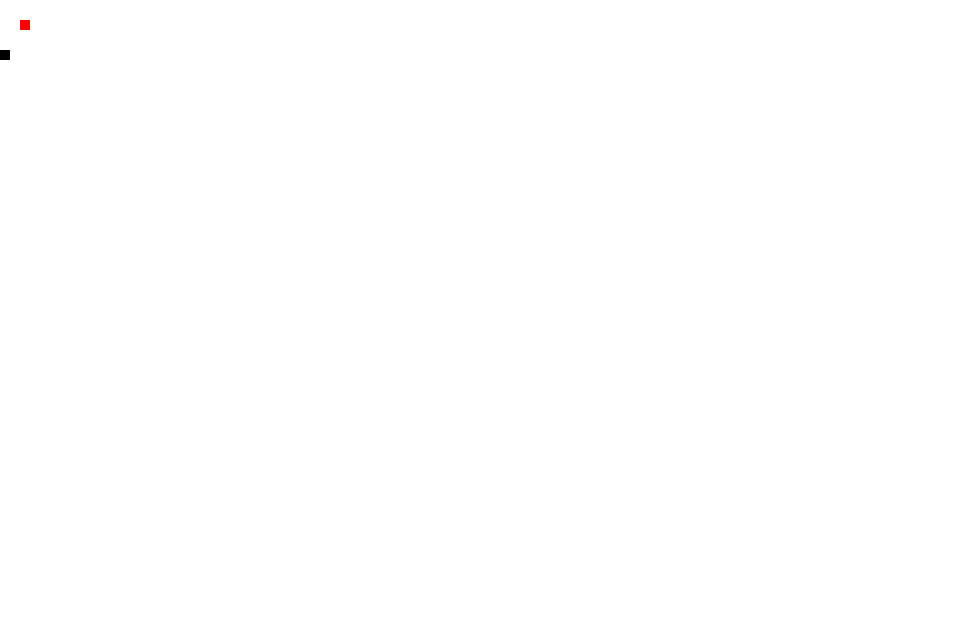
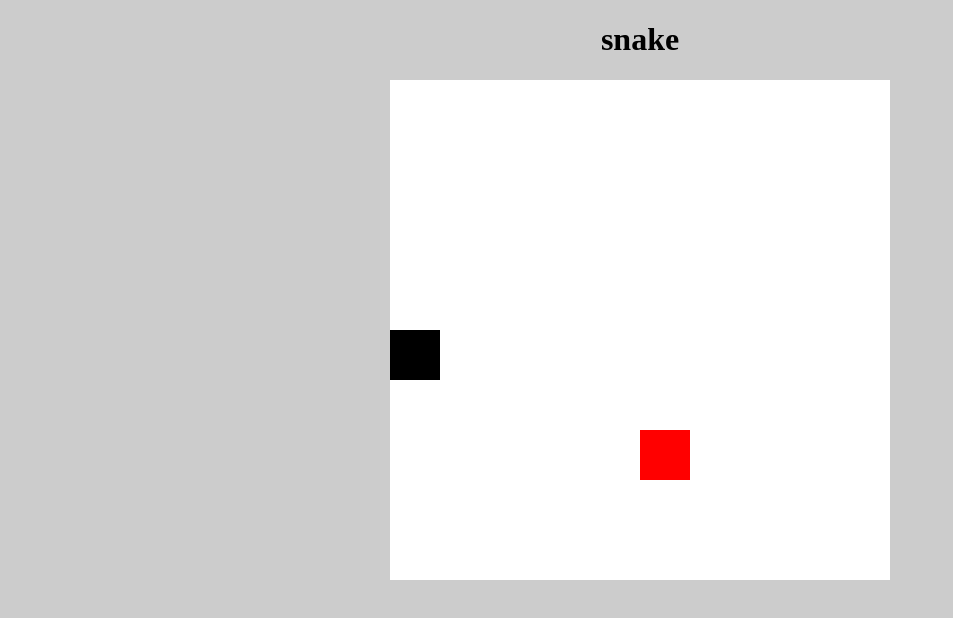
Before and after one commit to tarsislimadev/snake, a website: page index.html in a window 1280 px wide. Shown: the whole page, without its empty margins (0-953 px from the left). Drawn offline with Linux system fonts and the light colour scheme.

Commit message:
Update project files

```diff
--- /dev/null
+++ b/helpers/random.js
@@ -0,0 +1 @@
+export const random = (max, min = 0, abs = false) => Math[abs ? 'abs' : 'floor'](Math.random() * max) + min
--- /dev/null
+++ b/index.css
@@ -0,0 +1 @@
+h1 { text-align: center; }
--- a/index.html
+++ b/index.html
@@ -6,23 +6,27 @@
   <meta name="viewport" content="width=device-width, initial-scale=1.0">
   <title>snake</title>
   <meta name="google-adsense-account" content="ca-pub-8803365396237758">
-  <script async src="https://pagead2.googlesyndication.com/pagead/js/adsbygoogle.js?client=ca-pub-8803365396237758"
-    crossorigin="anonymous"></script>
+  <script async src="https://pagead2.googlesyndication.com/pagead/js/adsbygoogle.js?client=ca-pub-8803365396237758" crossorigin="anonymous"></script>
+  <link rel="stylesheet" href="./index.css">
 </head>
 
 <body>
+  <h1>snake</h1>
   <div id="app"></div>
 
   <script type="module">
     import { Game } from './index.js'
 
     document.body.style.margin = '0px'
+    document.body.style.backgroundColor = '#cccccc'
 
     const game = new Game()
     document.getElementById('app').appendChild(game.domElement)
     game.start()
 
-  </script>
+    game.domElement.style.display = 'block'
+    game.domElement.style.margin = '0 auto'
+ </script>
   <ins class="adsbygoogle" style="display:block" data-ad-client="ca-pub-8803365396237758" data-ad-slot="4501869550" data-ad-format="auto" data-full-width-responsive="true"></ins>
   <script>(adsbygoogle = window.adsbygoogle || []).push({});</script>
 </body>
--- a/index.js
+++ b/index.js
@@ -1,17 +1,53 @@
 import { Clock } from './clock.js'
+import { random } from './helpers/random.js'
+
+class Score { }
+
+class PlayerMapCollisionEvent extends CustomEvent {
+  static NAME = 'player.map.collision'
+
+  constructor(direction) {
+    super(PlayerMapCollisionEvent.NAME, {
+      detail: {
+        direction
+      }
+    })
+  }
+}
+
+class PlayerFoodCollisionEvent extends CustomEvent {
+  static NAME = 'player.food.collision'
+
+  constructor(player, food) {
+    super(PlayerFoodCollisionEvent.NAME, {
+      detail: {
+        player: { x: player.x, y: player.y },
+        food: { x: food.x, y: food.y }
+      }
+    })
+  }
+}
 
 export class Game {
+  static PLAYER_LEFT = 'left'
+  static PLAYER_RIGHT = 'right'
+  static PLAYER_UP = 'up'
+  static PLAYER_DOWN = 'down'
+  static PLAYER_DIRECTIONS = [Game.PLAYER_LEFT, Game.PLAYER_RIGHT, Game.PLAYER_UP, Game.PLAYER_DOWN]
+
+  map = { width: 10, height: 10 }
+
+  size = 50
+  direction = Game.PLAYER_DOWN
+
   domElement = document.createElement('canvas')
   ctx = null
   clock = new Clock()
 
-  state = {
-    score: 0,
-    player: { x: 0, y: 0, direction: 'down' },
-    food: { x: 2, y: 2 },
-    scene: { width: 10, height: 10 },
-    running: false
-  }
+  score = new Score()
+  player = { x: 0, y: 0, direction: Game.PLAYER_DOWN }
+  food = { x: random(this.map.width), y: random(this.map.height) }
+  running = false
 
   constructor() { }
 
@@ -19,51 +55,118 @@ export class Game {
     this.set2d()
     this.setEvents()
     this.clock.start()
-    this.state.running = true
+    this.running = true
     this.update()
   }
 
   set2d() {
     this.ctx = this.domElement.getContext('2d')
-    this.domElement.setAttribute('width', 10 * this.state.scene.width + 'px')
-    this.domElement.setAttribute('height', 10 * this.state.scene.height + 'px')
+    this.domElement.setAttribute('width', this.size * this.map.width + 'px')
+    this.domElement.setAttribute('height', this.size * this.map.height + 'px')
   }
 
   setEvents() {
     this.clock.addEventListener('tick', () => {
-      switch (this.state.player.direction) {
-        case 'left': return this.state.player.x -= 1
-        case 'right': return this.state.player.x += 1
-        case 'up': return this.state.player.y -= 1
-        case 'down': return this.state.player.y += 1
+      this.runPlayer()
+      this.checkPlayerFoodCollision()
+    })
+
+    window.addEventListener('keyup', (e) => {
+      const evCode = e.code.toString().toLowerCase()
+
+      if (evCode.startsWith('arrow')) {
+        this.setDirection(evCode.replace('arrow', ''))
       }
     })
 
-    window.addEventListener('keyup', (e) => {
-      switch (e.code) {
-        case 'ArrowLeft': return this.state.player.direction = 'left'
-        case 'ArrowRight': return this.state.player.direction = 'right'
-        case 'ArrowUp': return this.state.player.direction = 'up'
-        case 'ArrowDown': return this.state.player.direction = 'down'
-      }
+    window.addEventListener(PlayerMapCollisionEvent.NAME, (e) => {
+      console.log(PlayerMapCollisionEvent.NAME, e.detail) // fixme
+    })
+
+    window.addEventListener(PlayerFoodCollisionEvent.NAME, (e) => {
+      console.log(PlayerFoodCollisionEvent.NAME, e.detail) // fixme
     })
   }
 
   update() {
     // clear
     this.ctx.fillStyle = '#ffffff';
-    this.ctx.fillRect(0, 0, 10 * this.state.scene.width, 10 * this.state.scene.height)
+    this.ctx.fillRect(0, 0, this.size * this.map.width, this.size * this.map.height)
     // food
     this.ctx.fillStyle = '#ff0000';
-    this.ctx.fillRect(10 * this.state.food.x, 10 * this.state.food.y, 10, 10)
+    this.ctx.fillRect(this.size * this.food.x, this.size * this.food.y, this.size, this.size)
     // player
     this.ctx.fillStyle = '#000000';
-    this.ctx.fillRect(10 * this.state.player.x, 10 * this.state.player.y, 10, 10)
+    this.ctx.fillRect(this.size * this.player.x, this.size * this.player.y, this.size, this.size)
     // update
-    if (this.state.running) requestAnimationFrame(this.update.bind(this))
+    if (this.running) requestAnimationFrame(this.update.bind(this))
   }
 
   stop() {
-    this.state.running = false
+    this.running = false
+  }
+
+  #goLeft() {
+    if (this.player.x - 1 < 0) {
+      window.dispatchEvent(new PlayerMapCollisionEvent(Game.PLAYER_LEFT))
+      return
+    }
+
+    this.player.x -= 1
+  }
+
+  #goRight() {
+    if (this.player.x + 1 > this.map.width - 1) {
+      window.dispatchEvent(new PlayerMapCollisionEvent(Game.PLAYER_RIGHT))
+      return
+    }
+
+    this.player.x += 1
+  }
+
+  #goUp() {
+    if (this.player.y - 1 < 0) {
+      window.dispatchEvent(new PlayerMapCollisionEvent(Game.PLAYER_UP))
+      return
+    }
+
+    this.player.y -= 1
+  }
+
+  #goDown() {
+    if (this.player.y + 1 > this.map.height - 1) {
+      window.dispatchEvent(new PlayerMapCollisionEvent(Game.PLAYER_DOWN))
+      return
+    }
+
+    this.player.y += 1
+  }
+
+  runPlayer() {
+    switch (this.direction) {
+      case Game.PLAYER_LEFT: return this.#goLeft()
+      case Game.PLAYER_RIGHT: return this.#goRight()
+      case Game.PLAYER_UP: return this.#goUp()
+      case Game.PLAYER_DOWN: return this.#goDown()
+    }
+
+    return this
+  }
+
+  checkPlayerFoodCollision() {
+    if (
+      this.player.x == this.food.x &&
+      this.player.y == this.food.y
+    ) {
+      window.dispatchEvent(new PlayerFoodCollisionEvent(this.player, this.food))
+    }
+  }
+
+  setDirection(d) {
+    if (Game.PLAYER_DIRECTIONS.indexOf(d) != -1) {
+      this.direction = d
+    }
+
+    return this
   }
 }
```
Also changed, not shown: 1 other file.
